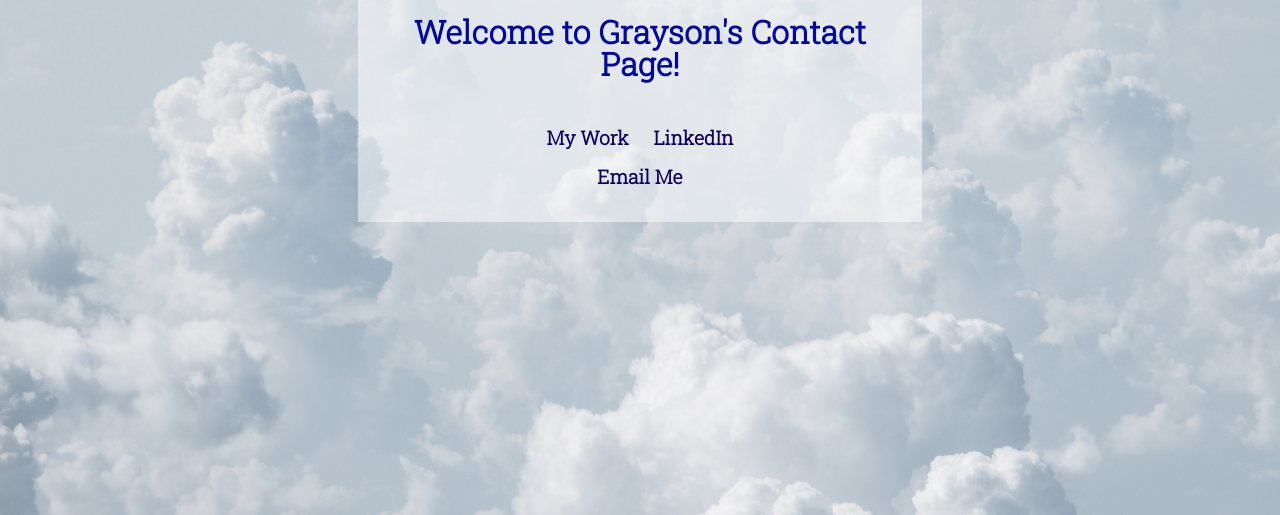
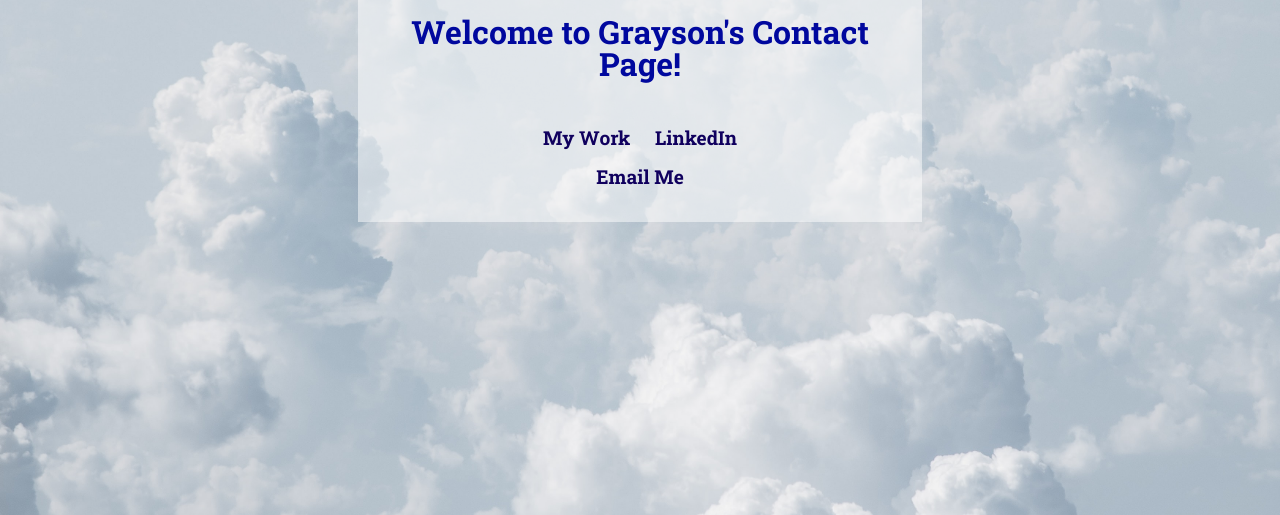
Before and after one commit to graysondougherty/mycontactpage, a plain HTML site: page index.html in a window 1280 px wide. Shown: the part 385-900 px from the top of the page. Drawn offline with Linux system fonts and the light colour scheme.

Commit message:
Update index.html

```diff
--- a/index.html
+++ b/index.html
@@ -5,6 +5,7 @@
     <link rel="preconnect" href="https://fonts.googleapis.com">
     <link rel="preconnect" href="https://fonts.gstatic.com" crossorigin>
     <link href="https://fonts.googleapis.com/css2?family=Roboto+Slab:wght@300&display=swap" rel="stylesheet">
+    <style> @import url('https://fonts.googleapis.com/css2?family=Roboto+Slab:wght@700&display=swap'); </style>
 
 <meta charset=”UTF-8”>
 
```
